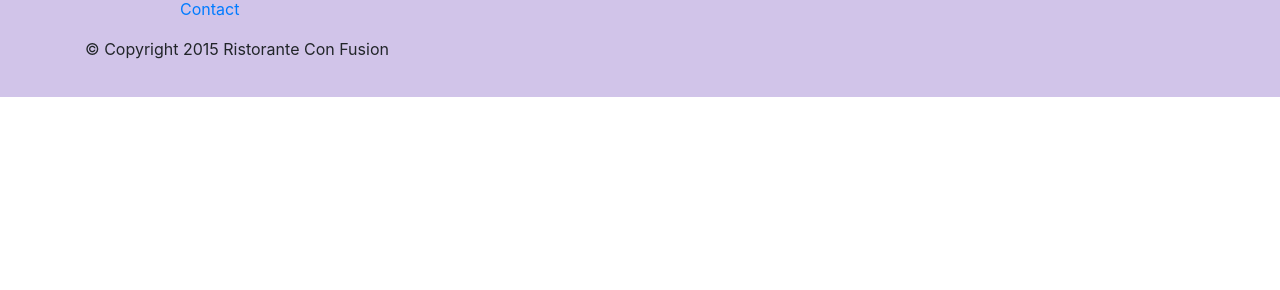
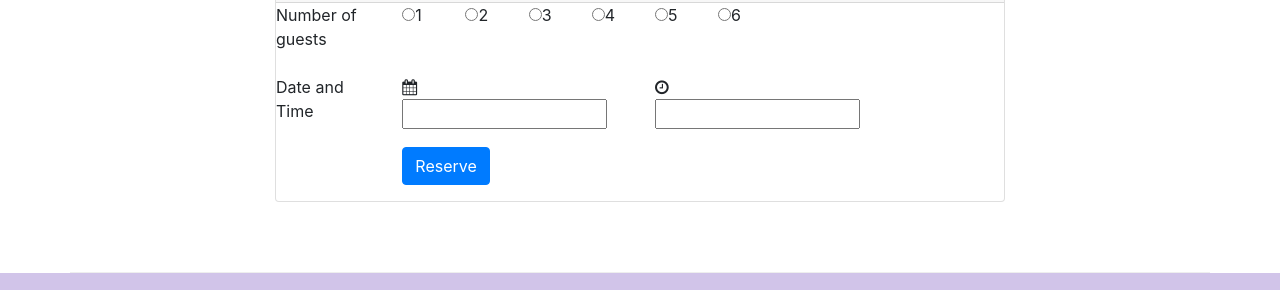
Before and after one commit to zangvil/coursera-bootstrap-confusion, a website: page index.html in a window 1280 px wide. Shown: the part 1726-2016 px from the top of the page. Before the commit the page ends 1823 px from the top, so only its background shows below. Drawn offline with nearby package versions, Linux system fonts and the light colour scheme.

Commit message:
week 2 mid way

```diff
--- a/css/styles.css
+++ b/css/styles.css
@@ -41,3 +41,7 @@ body {
 .navbar-inverse {
     background-color: #512da8
 }
+
+.box {
+    padding: 0px 0px 0px 5px;
+}
--- a/index.html
+++ b/index.html
@@ -69,10 +69,11 @@
         <hr class="hidden-sm-up">
 
         <div class="row row-content align-items-center">
-            <div class="col-sm-4 col-md-3">
+            <div class="col-sm-4 col-md-3 col-6">
                 <h3>This Month's Promotions</h3>
             </div>
-            <div class="col col-sm">
+            <div class="col-6"></div>
+            <div class="col-6 col-sm">
                 <h2>Weekend Grand Buffet</h2>
                 <p class="hidden-xs-down">Featuring mouthwatering combinations with a choice of five different salads, six enticing appetizers, six main entrees and five choicest desserts. Free flowing bubbly and soft drinks. All for just $19.99 per person </p>
             </div>
@@ -90,10 +91,67 @@
                         <h2 class="mt-0">Alberto Somayya</h2>
                         <h4>Executive Chef</h4>
                         <p class="hidden-xs-down">Award winning three-star Michelin chef with wide
-                         International experience having worked closely with
+                        International experience having worked closely with
                          whos-who in the culinary world, he specializes in
                           creating mouthwatering Indo-Italian fusion experiences.
                          </p>
+                    </div>
+                </div>
+            </div>
+        </div>
+        <div class="row row-content align-items-center">
+            <div class="col-sm-8 offset-sm-2 col">
+                <div class="card">
+                    <h3 class="card-header card-warning text-white">Reserve a Table</h3>
+                    <div class="card-block">
+                        <from>
+                            <div class="form-group row">
+                                <label for="numberofguests" class="col-sm-2 col-12 form-control-label">Number of guests</label>
+                                    <label class="radio-inline col-sm-1 col-2">
+                                        <input type="radio" name="optradio" id=numberofguests>1
+                                    </label>
+                                    <label class="radio-inline col-sm-1 col-2">
+                                        <input type="radio" name="optradio" id=numberofguests>2
+                                    </label>
+                                    <label class="radio-inline col-sm-1 col-2">
+                                        <input type="radio" name="optradio id=numberofguests">3
+                                    </label>
+                                    <label class="radio-inline col-sm-1 col-2">
+                                        <input type="radio" name="optradio id=numberofguests">4
+                                    </label>
+                                    <label class="radio-inline col-sm-1 col-2">
+                                        <input type="radio" name="optradio id=numberofguests">5
+                                    </label>
+                                    <label class="radio-inline col-sm-1 col-2">
+                                        <input type="radio" name="optradio id=numberofguests">6
+                                    </label>
+                            </div>
+                            <div class="form-group row">
+                                <label for="dateandtime" class="col-sm-2 col-12">Date and Time</label>
+                                <div class="col-sm-2 col-4">
+                                    <div class="input-group">
+                                        <span class="input-group-addon">
+                                            <i class="fa fa-calendar" aria-hidden="true"></i>
+                                        </span>
+                                        <input type="text" class="from-control" id="date" size=15 >
+                                    </div>
+                                </div>
+                                <div class="col-sm-2"></div>
+                                <div class="col-sm-3 col-12">
+                                    <div class="input-group">
+                                        <span class="input-group-addon">
+                                            <i class="fa fa-clock-o" aria-hidden="ture"></i>
+                                        </span>
+                                        <input type="text" class="from-control" id="time" size=15>
+                                    </div>
+                                </div>
+                            </div>
+                            <div class="form-group row">
+                                <div class="offset-2 col-sm-2">
+                                    <button type="submit" class="btn btn-primary">Reserve</button>
+                                </div>
+                            </div>
+                        </from>
                     </div>
                 </div>
             </div>
```
